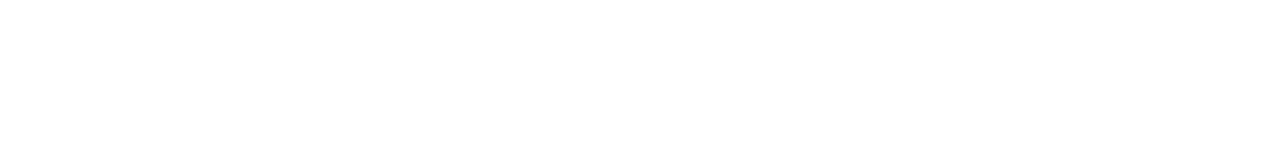
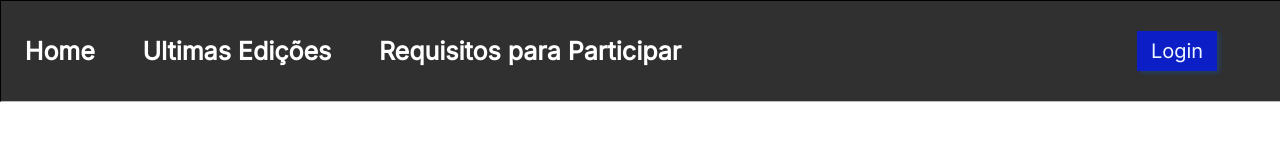
Before and after one commit to PedroNevez/bootcamp-dnc, a plain HTML site: page index.html in a window 1280 px wide. Drawn offline with Linux system fonts and the light colour scheme.

Commit message:
Criaçao do estilo css do menu

```diff
--- a/index.html
+++ b/index.html
@@ -5,8 +5,17 @@
     <meta http-equiv="X-UA-Compatible" content="IE=edge">
     <meta name="viewport" content="width=device-width, initial-scale=1.0">
     <title>BootcampDnc</title>
+    <link rel="stylesheet" href="style.css">
 </head>
 <body>
+        <nav id="principal">
+            <div id="menu">
+                <a href="">Home</a>
+                <a href="">Ultimas Edições</a>
+                <a href="">Requisitos para Participar</a>
+            </div>
+            <button>Login</button>
+        </nav>
 
 </body>
 </html>
--- /dev/null
+++ b/style.css
@@ -0,0 +1,60 @@
+@import url('https://fonts.googleapis.com/css2?family=Inter&display=swap');
+
+body{
+ margin: 0px;
+ padding: 0px;
+}
+
+#principal{
+     width: 100%;
+     height: 100px;
+     border: 1px solid black;
+
+     background-color: #303030;
+
+     font-size: 25px;
+     font-weight: 600;
+     color: white;
+
+     display: flex;
+     justify-content: space-between;
+
+     align-items: center;
+     border-bottom: 1px solid #bababa;
+ }
+
+ #menu{
+     display: flex;
+     width: 55%;
+     justify-content: space-around;
+     align-items: center;
+ }
+
+ #principal div a{
+     font-size: 25px;
+     font-weight: 600;
+     color: white;
+     text-decoration: none;
+     font-family:'inter';
+ }
+
+ #principal div a:hover{
+      color: #CCCCCC;
+ }
+
+ #principal button{
+     margin-right: 5%;
+     background-color: #0b1ecff2;
+     border: 0px;
+
+     height: 40px;
+     width: 80px;
+
+     font-family: 'inter';
+     font-size: 20px;
+     font-weight: 620px;
+     color: aliceblue;
+
+     box-shadow: 3px 2px 4px rgba(12, 112, 242, 0.25);
+     cursor: pointer;
+ }
```
